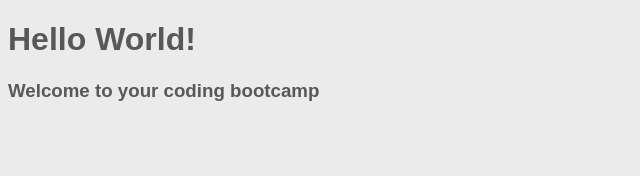
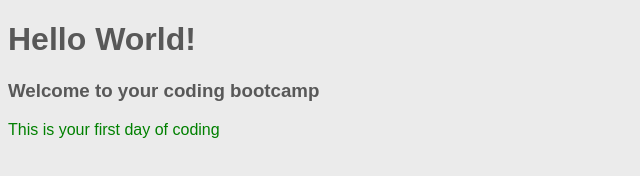
Before and after one commit to OGsoundFX/project-starter, a plain HTML site: page index.html in a window 1280 px wide. Shown: the whole page, without its empty margins (0-640 px from the left). Drawn offline with Linux system fonts and the light colour scheme; a web font is replaced by a local one.

Commit message:
added some text

```diff
--- a/index.html
+++ b/index.html
@@ -17,5 +17,6 @@
     <!-- Build your web page here -->
     <h1>Hello World!</h1>
     <h3>Welcome to your coding bootcamp</h3>
+    <p class="text">This is your first day of coding</p>
   </body>
 </html>
--- a/style.css
+++ b/style.css
@@ -4,3 +4,7 @@ html, body {
   font-family: 'Chivo', sans-serif;
   color: #585858;
 }
+
+.text {
+  color: green;
+}
```
